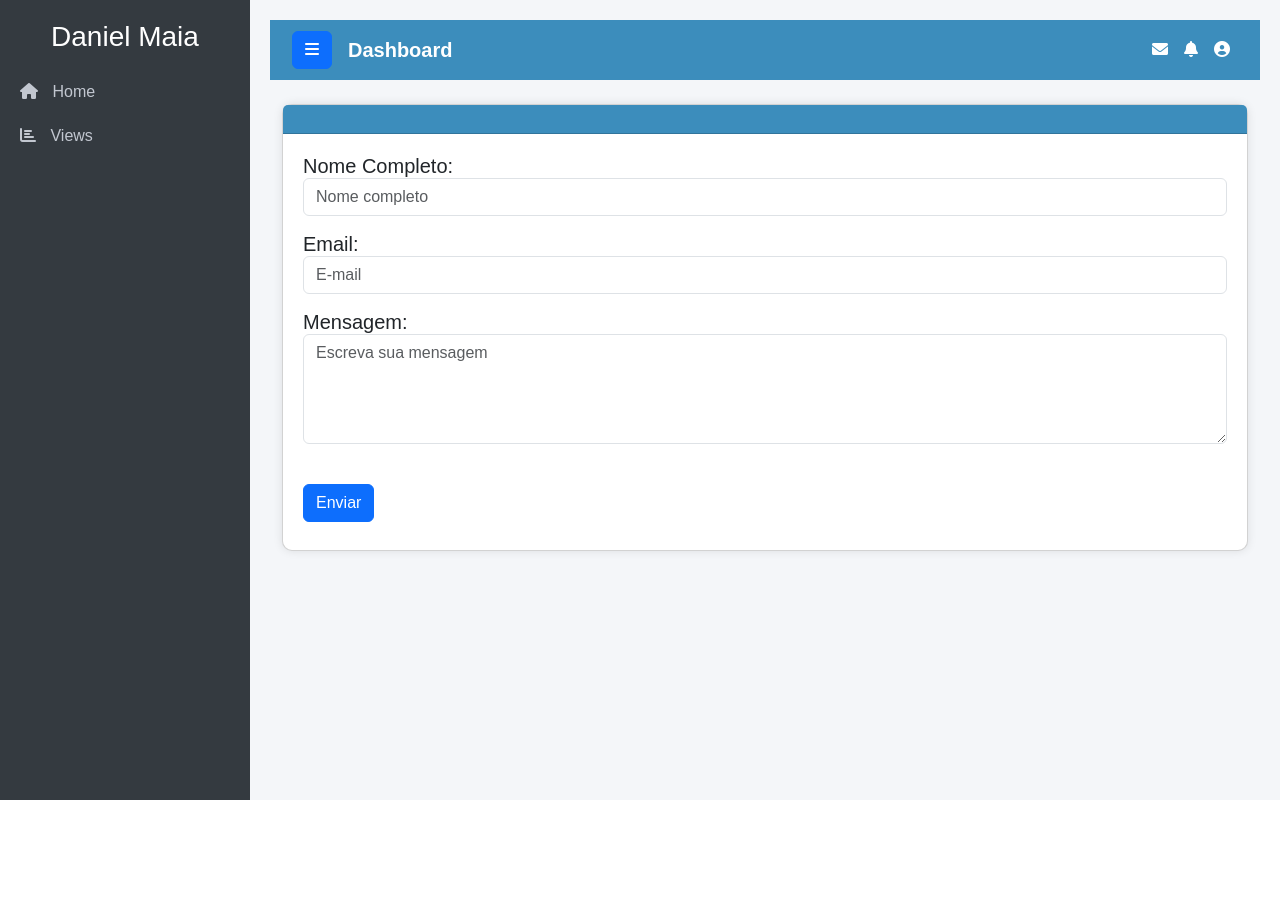
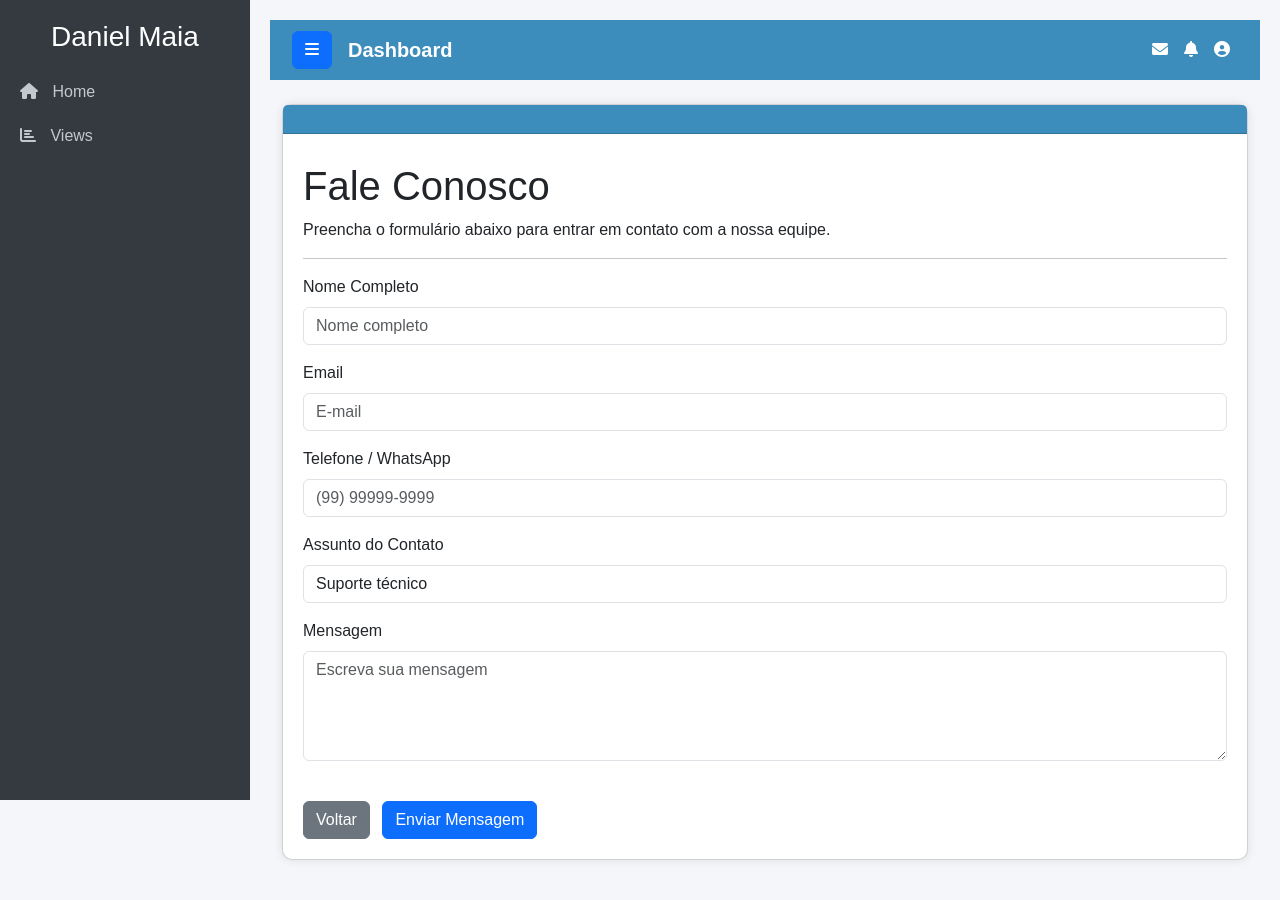
Before and after one commit to DanielMaiaDeSousa/piloto, a Django app: page /contato/ in a window 1280 px wide. Before the commit the page ends 800 px from the top, so only its background shows below. Run offline with Django 5.2, Linux system fonts and the light colour scheme.

Commit message:
django15

```diff
--- a/home/forms.py
+++ b/home/forms.py
@@ -1,9 +1,15 @@
 from django.db import models
-
-# Create your models here.
-# forms.py
 from django import forms
 
+
+# --- Definição das opções (CHOICES) ---
+ASSUNTO_CHOICES = (
+    ('suporte', 'Suporte técnico'),
+    ('comercial', 'Comercial'),
+    ('reclamacao', 'Reclamação'),
+    ('parceria', 'Parceria'),
+    ('financeiro', 'Financeiro'),
+)
 
 class ContatoForm(forms.Form):
 
@@ -16,12 +22,25 @@ class ContatoForm(forms.Form):
     email = forms.EmailField(
         widget=forms.EmailInput(attrs={'class': 'form-control', 'placeholder': 'E-mail'})
     )
+
+
+    telefone = forms.CharField(
+        max_length=15,
+        label='Telefone / WhatsApp',
+        widget=forms.TextInput(attrs={'class': 'form-control', 'placeholder': '(99) 99999-9999'}) #
+    )
+
+
+    assunto = forms.ChoiceField(
+        choices=ASSUNTO_CHOICES,
+        label='Assunto do Contato',
+        widget=forms.Select(attrs={'class': 'form-control'})
+    )
+
     mensagem = forms.CharField(
         widget=forms.Textarea(attrs={'class': 'form-control', 'placeholder': 'Escreva sua mensagem', 'rows': 4})
     )
 
-
-from django import forms
 
 class ProdutoForm(forms.Form):
     nome = forms.CharField(
--- a/home/templates/contato.html
+++ b/home/templates/contato.html
@@ -4,8 +4,40 @@
 
 {% block conteudo %}
 
+<h1>Fale Conosco</h1>
+<p>Preencha o formulário abaixo para entrar em contato com a nossa equipe.</p>
+<hr>
+
 <form method="post">
     {% csrf_token %}
-    {{ form.as_p }}
-    <button class="btn btn-primary mt-4" type="submit">Enviar</button>
+
+    <div class="mb-3">
+        <label for="{{ form.nome.id_for_label }}" class="form-label">{{ form.nome.label }}</label>
+        {{ form.nome }}
+    </div>
+
+    <div class="mb-3">
+        <label for="{{ form.email.id_for_label }}" class="form-label">{{ form.email.label }}</label>
+        {{ form.email }}
+    </div>
+
+    <div class="mb-3">
+        <label for="{{ form.telefone.id_for_label }}" class="form-label">{{ form.telefone.label }}</label>
+        {{ form.telefone }}
+    </div>
+
+    <div class="mb-3">
+        <label for="{{ form.assunto.id_for_label }}" class="form-label">{{ form.assunto.label }}</label>
+        {{ form.assunto }}
+    </div>
+
+    <div class="mb-3">
+        <label for="{{ form.mensagem.id_for_label }}" class="form-label">{{ form.mensagem.label }}</label>
+        {{ form.mensagem }}
+    </div>
+
+    <button onclick="location.href='{% url 'index' %}'" class="btn btn-secondary mt-4 me-2" type="button">Voltar</button>
+    <button class="btn btn-primary mt-4" type="submit">Enviar Mensagem</button>
+
+</form>
 {% endblock %}
```
